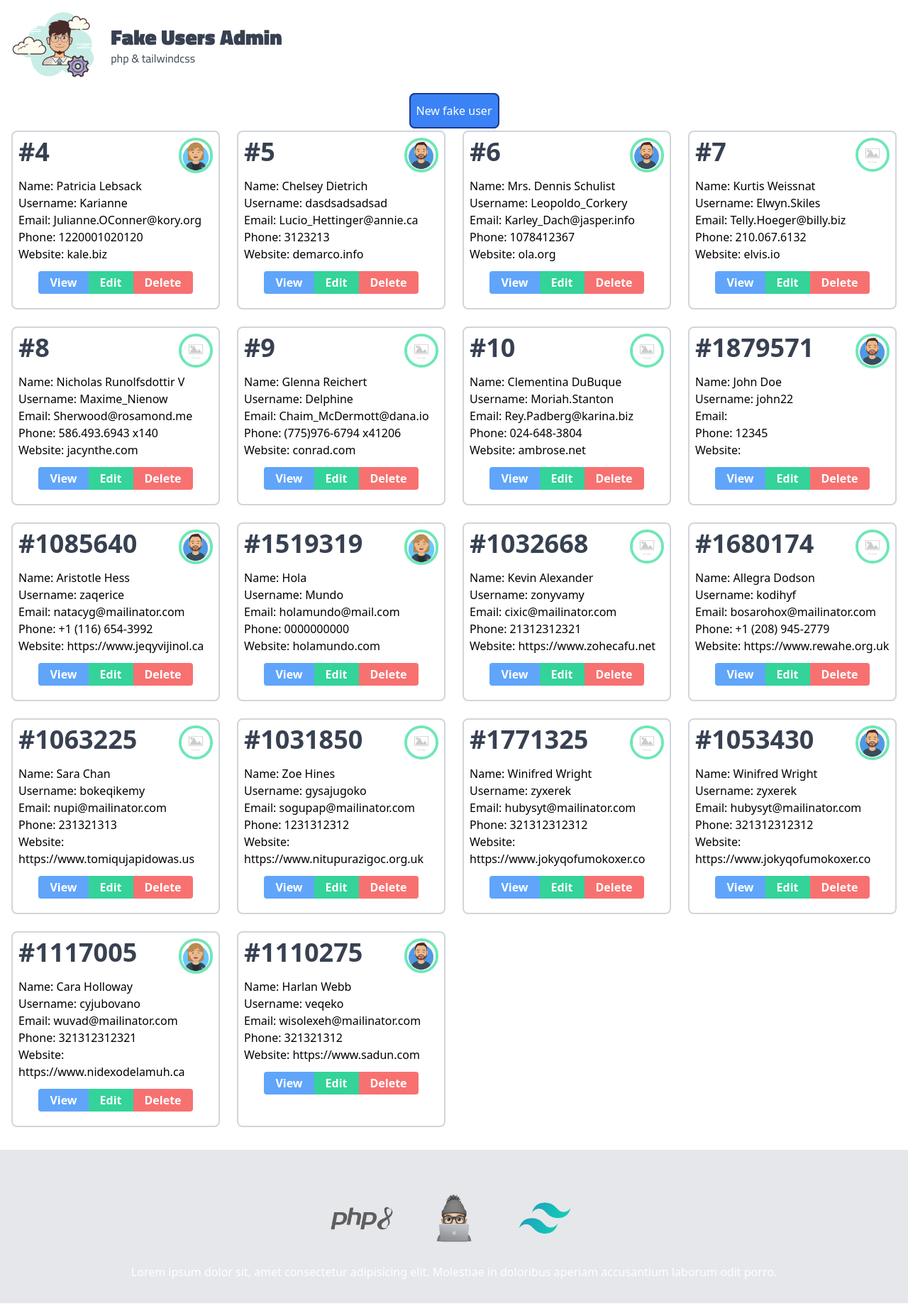
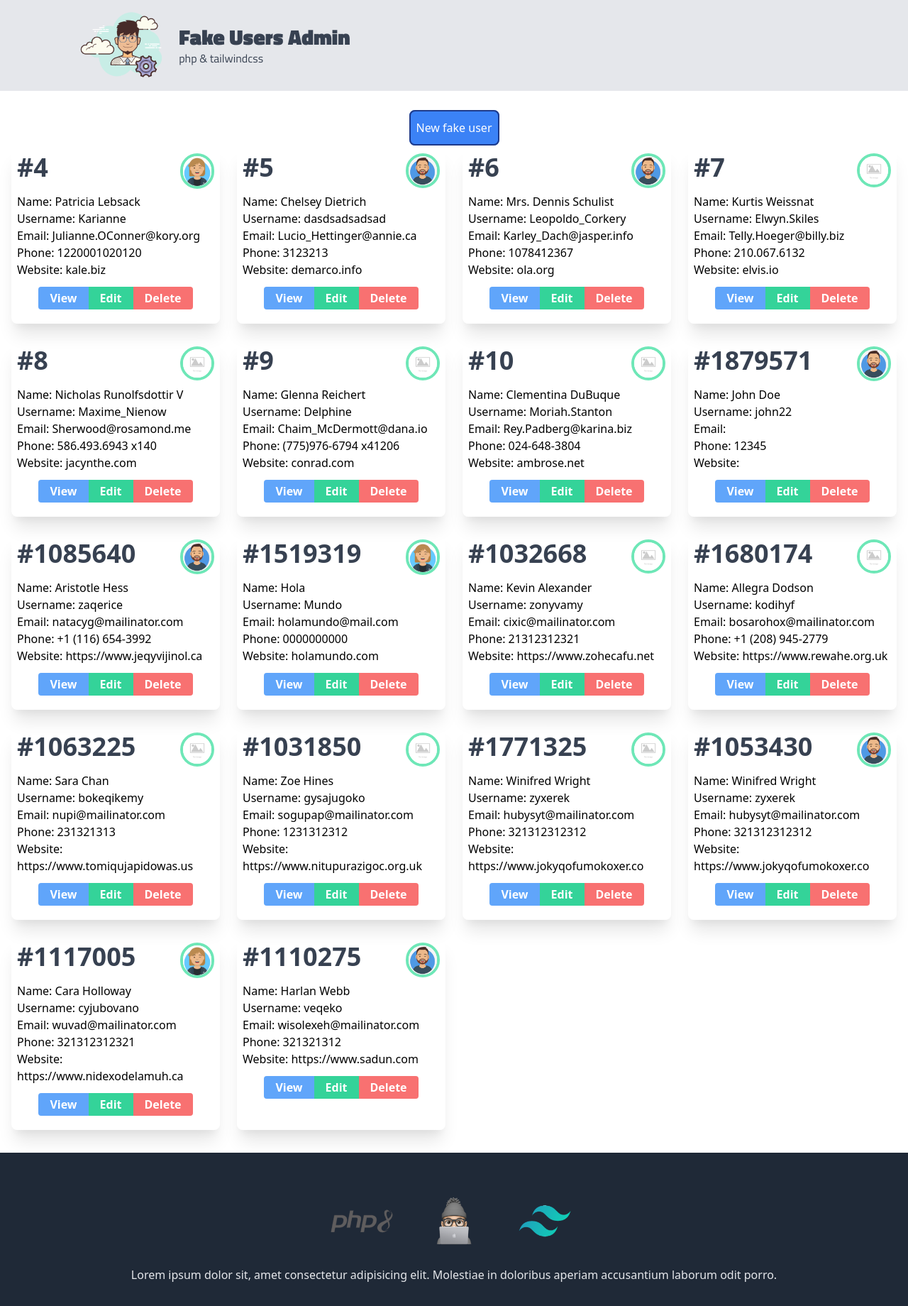
Before and after one commit to angeldominguezg/php-usuers-crud, a PHP site: page /index.php in a window 1280 px wide. Shown: the whole page at 71% size. Run offline with PHP 8.4, Linux system fonts and the light colour scheme; style sheets or scripts are compiled from the project's sources.

Commit message:
Change card border for only shadows in index

```diff
--- a/index.php
+++ b/index.php
@@ -7,13 +7,14 @@ $users =  getUsers();
 <content class="flex-grow">
     <div class="container mx-auto px-4">
 
+        <!-- Tools row -->
         <div class="text-center m-4">
             <a href="create.php" class="px-2 py-3 border-2 border-blue-900 rounded-lg bg-blue-500 text-white">New fake user</a>
         </div>
 
         <div class="grid sm:grid-cols-1 md:grid-cols-4 gap-6">
         <?php foreach($users as $user): ?>
-            <div class="card border-2 border-gray-300 rounded-lg px-2 py-2">
+            <div class="card shadow-xl  rounded-lg px-2 py-2">
                 <div class="card-header h-12">
                     <div class="relative">
                         <h1 class="absolute left-0 top-0 font-extrabold text-4xl right-0 text-gray-700">#<?php echo $user['id']; ?></h1>
--- a/partials/footer.php
+++ b/partials/footer.php
@@ -1,4 +1,4 @@
-    <footer class="mt-8 py-8 px-16 bg-gray-200 w-full">
+    <footer class="mt-8 py-8 px-16 bg-gray-800 w-full">
         <div class="w-96 mx-auto">
             <div class="flex items-center">
                 <div class="m-2 flex-1">
@@ -13,7 +13,7 @@
             </div>
         </div>
         <div class="object-center">
-            <p class="text-white text-center">Lorem ipsum dolor sit, amet consectetur adipisicing elit. Molestiae in doloribus aperiam accusantium laborum odit porro.</p>
+            <p class="text-gray-200 text-center">Lorem ipsum dolor sit, amet consectetur adipisicing elit. Molestiae in doloribus aperiam accusantium laborum odit porro.</p>
         </div>
     </footer>
 </body>
--- a/partials/header.php
+++ b/partials/header.php
@@ -9,12 +9,14 @@
 </head>
 <!-- <body class="sm:bg-red-400 md:bg-yellow-300 lg:bg-green-300 x1: bg-blue-300"> -->
 <body class="flex flex-col min-h-screen">
-    <header class="container mx-auto px-4">
-        <div class="space-x-2">
-            <img class="inline-block h-32" src="./img/logo.png" alt="Users admin Logo">
-            <div class="inline-block align-middle">
-                <h2 class="font-logo font-extrabold text-3xl text-gray-700">Fake Users Admin</h2>
-                <p class="font-logo text-gray-700">php & tailwindcss</p>
+    <header class="w-full mx-auto mb-6 px-4 bg-gray-200">
+        <div class="px-24">
+            <div class="space-x-2">
+                <img class="inline-block h-32" src="./img/logo.png" alt="Users admin Logo">
+                <div class="inline-block align-middle">
+                    <h2 class="font-logo font-extrabold text-3xl text-gray-700">Fake Users Admin</h2>
+                    <p class="font-logo text-gray-700">php & tailwindcss</p>
+                </div>
             </div>
         </div>
     </header>
```
